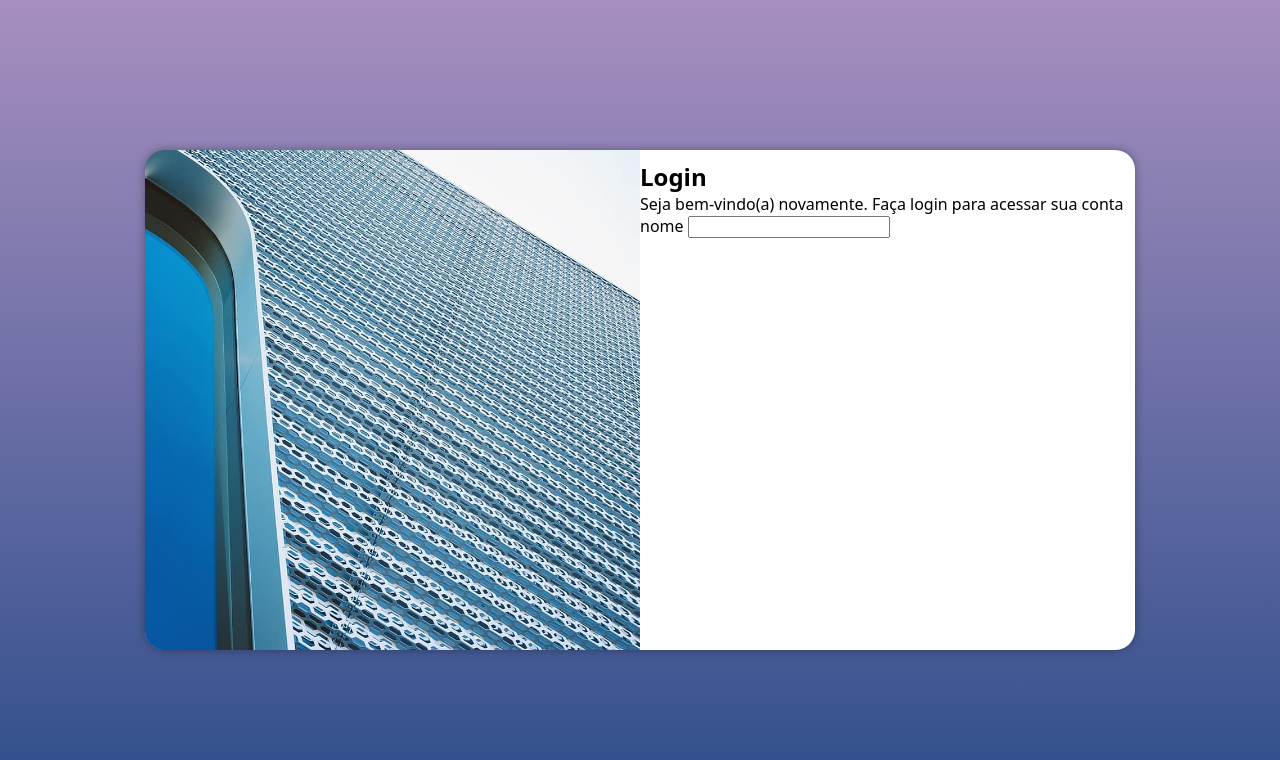
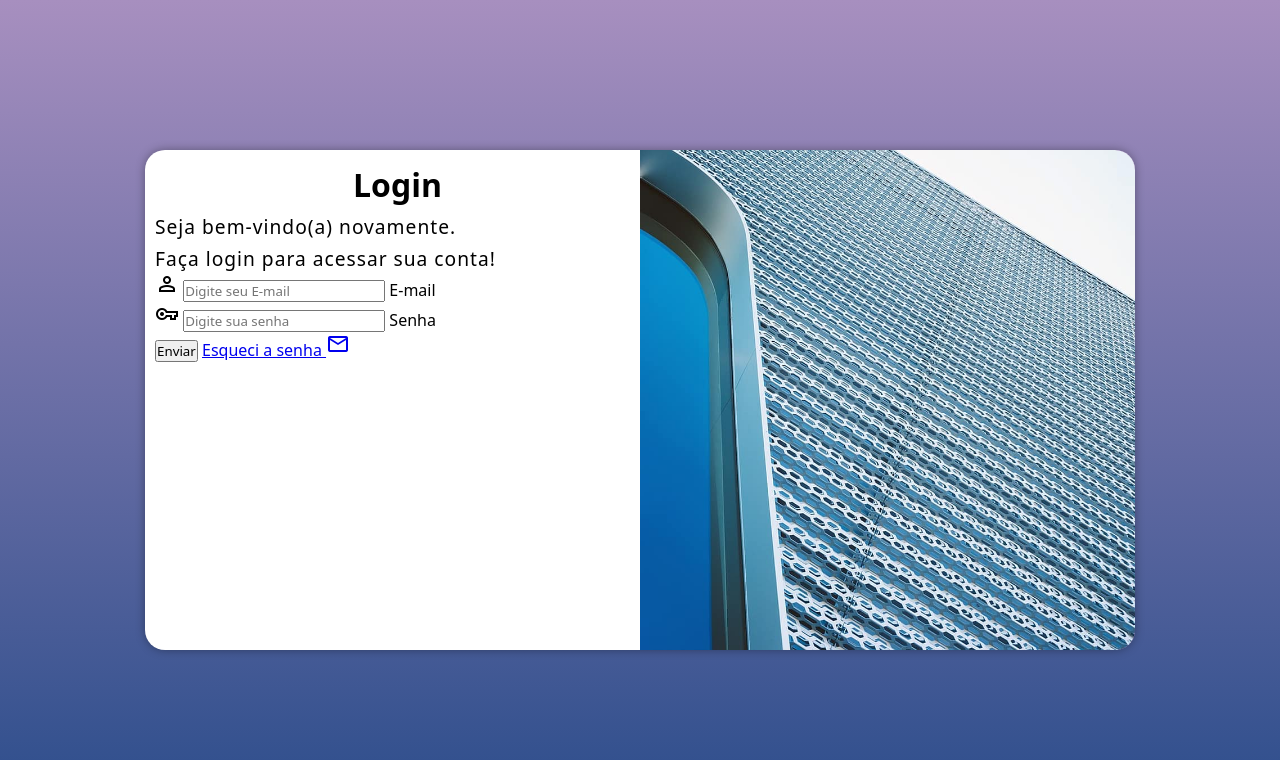
Before and after one commit to JeffersonSdev/projeto-login, a plain HTML site: page index.html in a window 1280 px wide. Drawn offline with nearby package versions, Linux system fonts and the light colour scheme.

Commit message:
Criando formulário

```diff
--- a/estilos/media-query.css
+++ b/estilos/media-query.css
@@ -21,6 +21,14 @@
         width: 70%;
         height: 100%;
     }
+    div#form > h1{
+        font-size: 2em;
+        margin-bottom: 7px;
+    }
+    div#form > p{
+        font-size: 1.2em;
+        letter-spacing: 1px;
+    }
 }
 
 @media screen and (min-width: 992px) {
@@ -31,14 +39,26 @@
         width: 990px;
     }
     section#login > div#imagem{
-        float: left;
+        float: right;
         width: 50%;
         height: 100%;
     }
 
     section#login > section#form{
-        float: right;
+        float: left;
         width: 50%;
 
     }
+    div#form > h1{
+        font-size: 2em;
+        margin-bottom: 7px;
+    }
+    div#form > p{
+        font-size: 1.2em;
+        letter-spacing: 1px;
+    }
+
+    div#form > p > span{
+        margin-top: 5px;
+    }
 }
--- a/estilos/style.css
+++ b/estilos/style.css
@@ -55,3 +55,18 @@ section#login > div#form{
     display: block;
     padding: 10px;
 }
+
+div#form > h1{
+    text-align: center;
+    margin-top: 3px;
+    margin-bottom: 10px;
+}
+
+div#form > p{
+    font-size: 0.8em;
+}
+
+div#form > p > span{
+    display: block;
+    margin-top: 5px;
+}
--- a/index.html
+++ b/index.html
@@ -7,6 +7,7 @@
     <title>Login</title>
     <link rel="stylesheet" href="estilos/style.css">
     <link rel="stylesheet" href="estilos/media-query.css">
+    <link href="https://fonts.googleapis.com/css2?family=Material+Symbols+Outlined" rel="stylesheet" />
 </head>
 <body>
     <main>
@@ -16,10 +17,21 @@
             </div>
             <div id="form">
                 <h1>Login</h1>
-                <p>Seja bem-vindo(a) novamente. Faça login para acessar sua conta</p>
-                <form action="#" method="post">
-                    <label for="inome">nome</label>
-                    <input type="text" name="nome" id="inome">
+                <p>Seja bem-vindo(a) novamente. <span id="quebra">Faça login para acessar sua conta!</span></p>
+                <form action="#" method="post" autocomplete="on">
+                    <div class="campo">
+                        <span class="material-symbols-outlined">person</span>
+                        <input type="text" name="nome" id="iemail" placeholder="Digite seu E-mail" required maxlength="30" autocomplete="email">
+                        <label for="iemail">E-mail</label>
+                    </div>
+                    <div class="campo">
+                        <span class="material-symbols-outlined">vpn_key</span>
+                        <input type="password" name="senha" id="isenha" placeholder="Digite sua senha" required minlength="8" maxlength="20" autocomplete="current-password">
+                        <label for="isenha">Senha</label><br>
+
+                    </div>
+                    <input type="submit" value="Enviar">
+                    <a href="recuperar-senha.html">Esqueci a senha <span class="material-symbols-outlined">mail</span></a>
                 </form>
             </div>
         </section>
```
